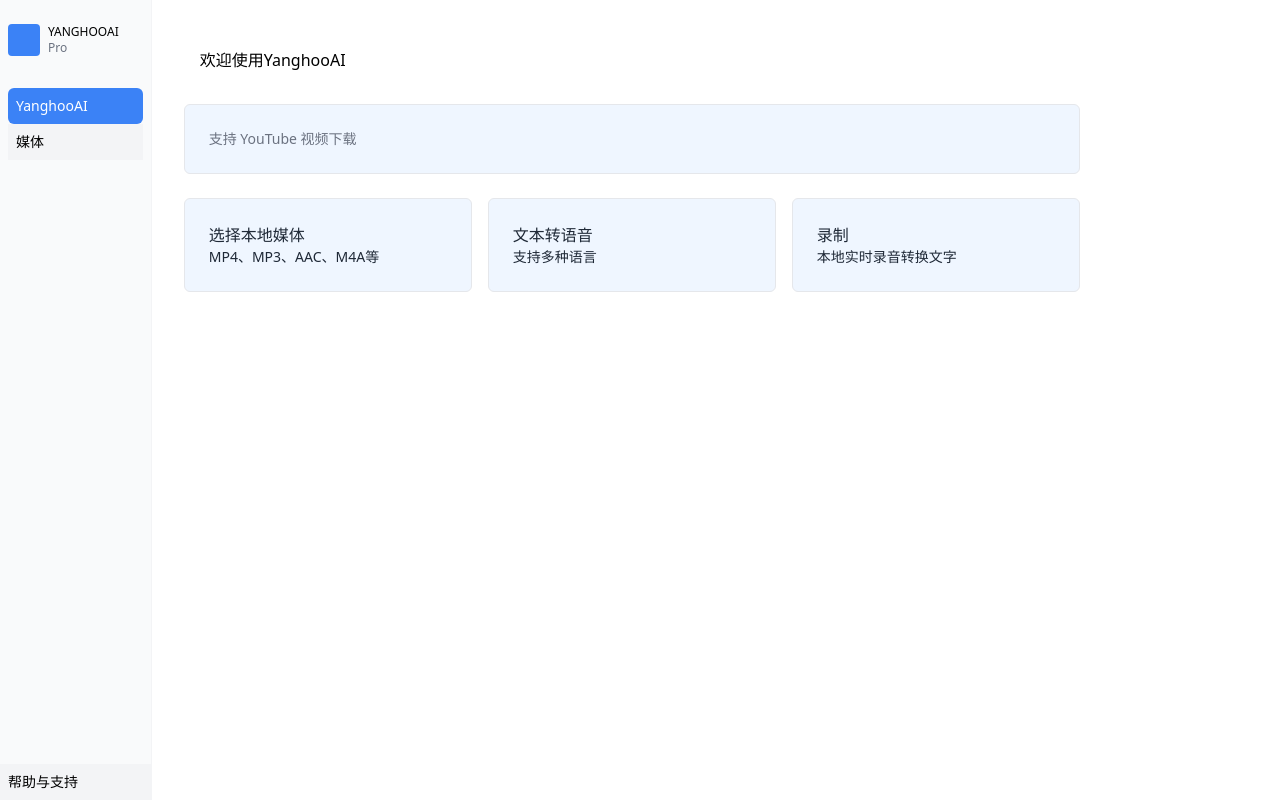
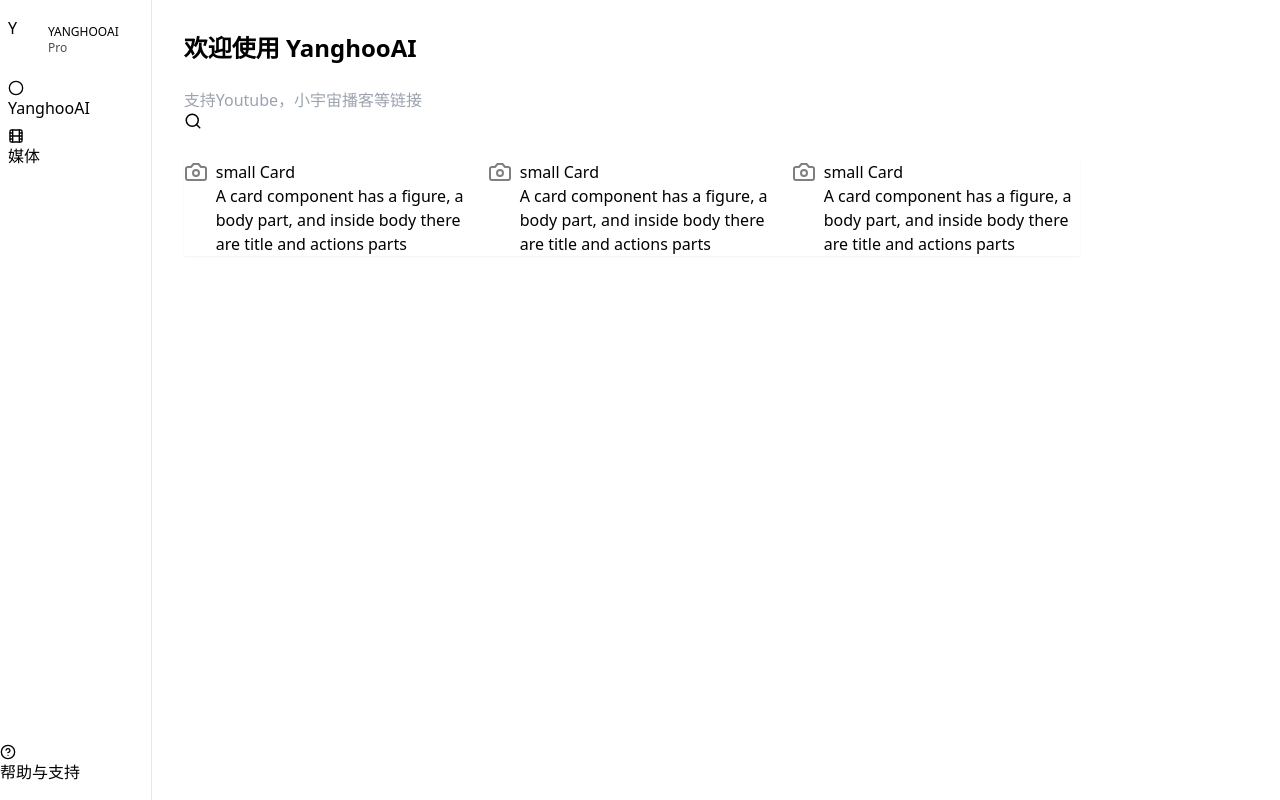
Before and after one commit to almensu/Create-React-App, a React (Create React App) app: page / in a window 1280 px wide. Built offline with nearby package versions, Linux system fonts and the light colour scheme.

Commit message:
refactor: daisyUI

```diff
--- a/package.json
+++ b/package.json
@@ -3,14 +3,16 @@
   "version": "0.1.0",
   "private": true,
   "dependencies": {
+    "daisyui": "^5.0.9",
+    "lucide-react": "^0.484.0",
     "react": "^18.2.0",
     "react-dom": "^18.2.0",
     "react-scripts": "5.0.1"
   },
   "devDependencies": {
-    "tailwindcss": "^3.3.3",
     "autoprefixer": "^10.4.14",
-    "postcss": "^8.4.27"
+    "postcss": "^8.4.27",
+    "tailwindcss": "^3.3.3"
   },
   "scripts": {
     "start": "react-scripts start",
--- a/src/App.js
+++ b/src/App.js
@@ -1,67 +1,98 @@
-import React from 'react';
+import React from "react";
+import VideoCard from "./components/VideoCard";
+import VideoList from "./components/VideoList";
+import VideoPage from "./pages/VideoPage";
+import { Circle, HelpCircle, Film, Search, Camera } from "lucide-react";
 
 function App() {
 	return (
 		// 主应用布局结构 左右布局
-    <div className='flex flex-row'>
+		<div className="flex flex-row">
 			{/* 左侧边栏  上下布局*/}
-      <div className='flex flex-col max-w-screen-sm h-screen bg-gray-50 border-r border-gray-100'>
+			<div className="flex flex-col max-w-screen-sm h-screen bg-base-200 border-r">
 				{/* 顶部Logo区域 */}
 				<div className="flex flex-row items-start justify-start mt-4">
-          <div className="p-2 rounded-md flex items-start justify-start">
-            <div className="w-8 h-8 bg-blue-500 rounded"></div>
-          </div>
-          <div className="flex flex-col pr-8 text-left mt-2">
-            <h1 className='text-xs font-medium'>YANGHOOAI</h1>
-            <p className='text-xs text-gray-500'>Pro</p>
+					<div className="avatar placeholder ml-2">
+						<div className="bg-primary text-primary-content rounded-md w-8">
+							<span>Y</span>
 						</div>
 					</div>
-
+					<div className="flex flex-col pr-8 text-left mt-2 ml-2">
+						<h1 className="text-xs font-medium">
+							YANGHOOAI
+						</h1>
+						<p className="text-xs text-base-content opacity-70">
+							Pro
+						</p>
+					</div>
+				</div>
 				{/* 媒体部分 */}
 				<div className="flex-grow p-2">
-          {/* 这里可以放置其他内容 */}
-          <div className="bg-blue-500 p-2 text-sm text-white rounded-md mt-4">
-            <h1>YanghooAI</h1>
+					<div className="btn btn-primary btn-block justify-start mt-4">
+						<Circle size={16} className="mr-2" />
+						YanghooAI
 					</div>
-          <div className="bg-gray-100 p-2 text-sm">
-            <h1>媒体</h1>
+					<div className="btn btn-ghost btn-block justify-start mt-2">
+						<Film size={16} className="mr-2" />
+						媒体
 					</div>
 				</div>
-
-        {/* 中间可能有其他内容的区域 */}
-        <div className="flex-grow">
-          {/* 这里可以放置其他内容 */}
-        </div>
-
 				{/* 帮助部分 - 放在底部 */}
-        <div className="bg-gray-100 p-2 text-sm">
-          <h1>帮助与支持</h1>
+				<div className="btn btn-ghost btn-block justify-start mt-auto mb-4">
+					<HelpCircle size={16} className="mr-2" />
+					帮助与支持
 				</div>
 			</div>
 			{/* 右侧主区域 */}
-      <div className="flex flex-col bg-white p-8 w-3/4">
-        <div className="bg-white p-4">
-          <h1 className='text-1xl font-medium'>欢迎使用YanghooAI</h1>
+			<div className="flex flex-col bg-base-100 p-8 w-3/4">
+				{/* 欢迎 */}
+				<h1 className="text-2xl font-bold mb-6">
+					欢迎使用 YanghooAI
+				</h1>
+				{/* 输入框 */}
+				<div className="join w-full mb-6">
+					<input
+						type="text"
+						placeholder="支持Youtube，小宇宙播客等链接"
+						className="input input-bordered join-item w-full"
+					/>
+					<button className="btn btn-primary join-item">
+						<Search size={18} />
+					</button>
 				</div>
-
-        {/* YouTube下载色块 - 设置相同的宽度 */}
-        <div className="w-full bg-blue-50 border border-gray-200 p-6 text-sm text-gray-500 rounded-md mt-4">
-          <h1>支持 YouTube 视频下载</h1>
+				<div className="flex flex-row gap-4 card card-md shadow-sm">
+					<div className="card-body bg-base-200">
+						<h2 className="card-title flex items-center gap-2">
+							<Camera color="gray" size={24} />
+							small Card
+						</h2>
+						<p className="ml-8">
+							A card component has a figure, a body
+							part, and inside body there are title
+							and actions parts
+						</p>
 					</div>
-
-        {/* 三个功能色块 - 使用w-full确保与上面的色块宽度一致 */}
-        <div className="flex flex-row gap-4 mt-6 w-full">
-          <div className="flex-1 bg-blue-50 border border-gray-200 p-6 text-sm text-gray-800 rounded-md whitespace-nowrap">
-            <h1 className='text-base font-medium'>选择本地媒体</h1>
-            <p>MP4、MP3、AAC、M4A等</p>
+					<div className="card-body bg-base-200">
+						<h2 className="card-title flex items-center gap-2">
+							<Camera color="gray" size={24} />
+							small Card
+						</h2>
+						<p className="ml-8">
+							A card component has a figure, a body
+							part, and inside body there are title
+							and actions parts
+						</p>
 					</div>
-          <div className="flex-1 bg-blue-50 border border-gray-200 p-6 text-sm text-gray-800 rounded-md whitespace-nowrap">
-            <h1 className='text-base font-medium'>文本转语音</h1>
-            <p>支持多种语言</p>
-          </div>
-          <div className="flex-1 bg-blue-50 border border-gray-200 p-6 text-sm text-gray-800 rounded-md whitespace-nowrap">
-            <h1 className='text-base font-medium'>录制</h1>
-            <p>本地实时录音转换文字</p>
+					<div className="card-body bg-base-200">
+						<h2 className="card-title flex items-center gap-2">
+							<Camera color="gray" size={24} />
+							small Card
+						</h2>
+						<p className="ml-8">
+							A card component has a figure, a body
+							part, and inside body there are title
+							and actions parts
+						</p>
 					</div>
 				</div>
 			</div>
--- /dev/null
+++ b/src/components/VideoCard.js
@@ -0,0 +1,46 @@
+import React from "react";
+import { MoreVertical } from "lucide-react";
+
+function VideoCard({ thumbnail, title, videoId }) {
+	return (
+		<div className="card bg-base-100 shadow-md h-[360px]">
+			<div className="relative h-52">
+				{videoId ? (
+					<iframe
+						width="100%"
+						height="100%"
+						src={`https://www.youtube.com/embed/${videoId}`}
+						title={title}
+						frameBorder="0"
+						allow="accelerometer; autoplay; clipboard-write; encrypted-media; gyroscope; picture-in-picture; web-share"
+						referrerPolicy="strict-origin-when-cross-origin"
+						allowFullScreen
+					/>
+				) : (
+					<figure>
+						<img
+							src={
+								thumbnail ||
+								"/placeholder-thumbnail.jpg"
+							}
+							alt={`${title} 缩略图`}
+							className="w-full h-full object-cover"
+						/>
+					</figure>
+				)}
+			</div>
+			<div className="card-body p-4 flex-row items-center justify-between">
+				{/* 标题 */}
+				<h3 className="card-title text-base truncate">
+					{title || "视频标题"}
+				</h3>
+				{/* 三个点图标 */}
+				<button className="btn btn-ghost btn-circle btn-sm">
+					<MoreVertical size={18} />
+				</button>
+			</div>
+		</div>
+	);
+}
+
+export default VideoCard;
--- /dev/null
+++ b/src/components/VideoList.js
@@ -0,0 +1,31 @@
+import React from "react";
+import VideoCard from "./VideoCard";
+import { ChevronLeft, ChevronRight } from "lucide-react";
+
+function VideoList({ videos }) {
+	return (
+		<div className="mt-8">
+			<div className="flex justify-between items-center mb-4">
+				<button className="btn btn-circle btn-sm">
+					<ChevronLeft size={18} />
+				</button>
+				<button className="btn btn-circle btn-sm">
+					<ChevronRight size={18} />
+				</button>
+			</div>
+
+			<div className="grid grid-cols-1 md:grid-cols-2 lg:grid-cols-3 gap-4">
+				{videos &&
+					videos.map((video, index) => (
+						<VideoCard
+							key={video.id || index}
+							thumbnail={video.thumbnail}
+							title={video.title}
+						/>
+					))}
+			</div>
+		</div>
+	);
+}
+
+export default VideoList;
--- /dev/null
+++ b/src/pages/VideoPage.js
@@ -0,0 +1,52 @@
+import React from "react";
+import { Share2 } from "lucide-react";
+
+function VideoPage() {
+	return (
+		<div className="w-full min-h-screen bg-base-200 p-8">
+			<div className="max-w-7xl mx-auto">
+				<h1 className="text-2xl font-bold mb-6">
+					How Does Linux Boot Process Work?
+				</h1>
+
+				{/* 视频容器 */}
+				<div
+					className="relative w-full rounded-lg overflow-hidden shadow-lg"
+					style={{ paddingTop: "56.25%" }}
+				>
+					{" "}
+					{/* 16:9 宽高比 */}
+					<iframe
+						className="absolute top-0 left-0 w-full h-full"
+						src="https://www.youtube.com/embed/XpFsMB6FoOs"
+						title="How Does Linux Boot Process Work?"
+						frameBorder="0"
+						allow="accelerometer; autoplay; clipboard-write; encrypted-media; gyroscope; picture-in-picture; web-share"
+						referrerPolicy="strict-origin-when-cross-origin"
+						allowFullScreen
+					/>
+				</div>
+
+				{/* 视频信息 */}
+				<div className="mt-6 card bg-base-100 shadow-md p-6">
+					<div className="flex items-center justify-between">
+						<div>
+							<h2 className="text-lg font-medium">
+								视频描述
+							</h2>
+							<p className="text-gray-600 mt-2">
+								了解Linux启动过程的详细工作原理。
+							</p>
+						</div>
+						<button className="btn btn-primary gap-2">
+							<Share2 size={16} />
+							分享
+						</button>
+					</div>
+				</div>
+			</div>
+		</div>
+	);
+}
+
+export default VideoPage;
--- a/tailwind.config.js
+++ b/tailwind.config.js
@@ -1,11 +1,11 @@
 /** @type {import('tailwindcss').Config} */
 module.exports = {
-  content: [
-    "./src/**/*.{js,jsx,ts,tsx}",
-    "./public/index.html"
-  ],
-  theme: {
-    extend: {},
-  },
-  plugins: [],
-}
+	content: ["./src/**/*.{js,jsx,ts,tsx}", "./public/index.html"],
+	theme: {
+		extend: {},
+	},
+	plugins: [require("daisyui")],
+	daisyui: {
+		themes: ["light"],
+	},
+};
```
Also changed, not shown: 2 other files (tests, documents, lock files or other folders). Lines whose indentation alone changed are shown as unchanged.
